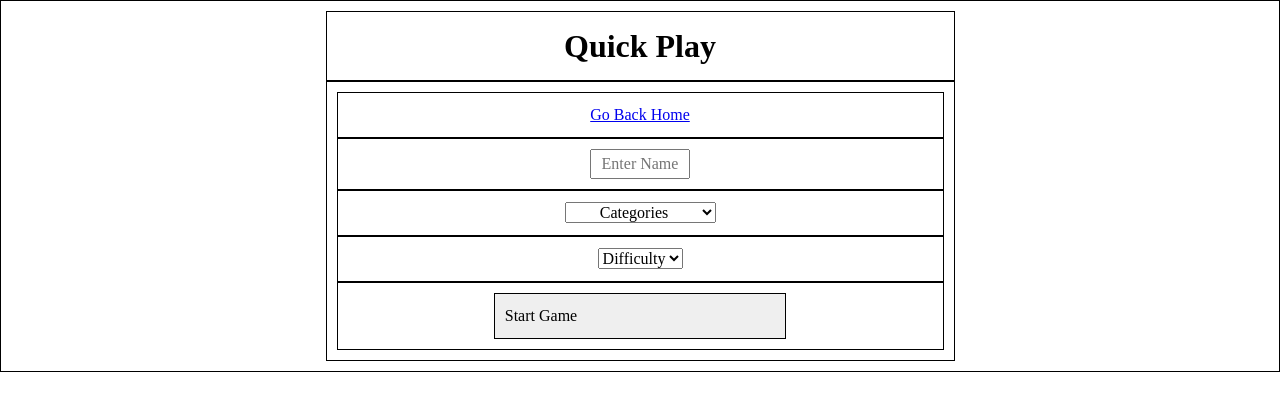
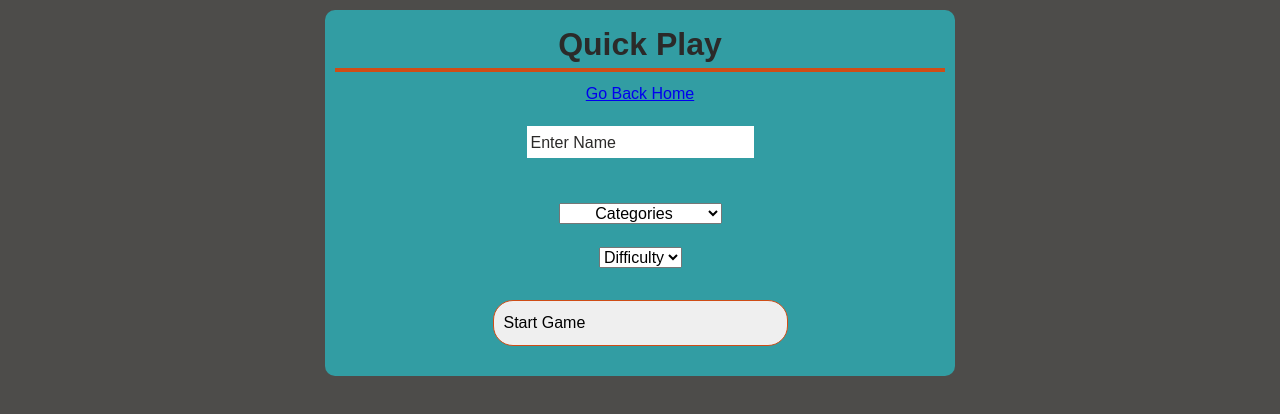
Before and after one commit to kennethd24/questionMaster, a React (Vite) app: page /QuickPlay in a window 1280 px wide. Shown: the top 414 px of the page. Built offline with nearby package versions, Linux system fonts and the light colour scheme.

Commit message:
Updated CSS

```diff
--- a/src/index.css
+++ b/src/index.css
@@ -35,6 +35,7 @@ body {
   min-height: 100vh;
   text-rendering: optimizeSpeed;
   line-height: 1.5;
+  background: #4d4c4a;
 }
 
 /* A elements that don't have a class get default styles */
@@ -72,21 +73,30 @@ select {
     scroll-behavior: auto !important;
   }
 }
+body, html {
+  font-family: 'Vazir', sans-serif;
+  color: #2b2a29
+}
+
 div {
-    border:1px solid black;
+    /* border:1px solid #cf4d16; */
     margin: auto;
     padding: 10px;
     text-align: center;
 }
 
 button {
-  border:1px solid black;
-  margin: auto;
+  border:1px solid #cf4d16;
+  margin-left: auto;
+  margin-right: auto;
+  margin-top: 10px;
+  margin-bottom: 10px;
   width: 50%;
   padding: 10px;
   text-align: center;
   display: flex;
   flex-direction: column;
+  border-radius: 20px;
 }
 
 button:hover {
@@ -116,6 +126,10 @@ button:hover {
   justify-content: space-between;
   width: 100%;
 }
+h1 {
+  border-bottom: 4px solid #cf4d16;
+  /* border-radius: 10px; */
+}
 h6 {
   border: 1px solid black;
   padding: 10px;
@@ -130,7 +144,91 @@ input {
 .container {
   width: 50%;
   min-width: 450px;
+  background-color:#329da3;
+  border-radius: 10px;
 }
 select {
   text-align: center;
 }
+
+
+
+div.omrs-input-group {
+  margin-bottom: 1.5rem;
+  position: relative;
+  width: 15.4375rem;
+  padding: 0px;
+  border-radius: 10px;
+}
+
+/* Input*/
+.omrs-input-underlined > input,
+.omrs-input-filled > input {
+	border: none;
+	border-bottom: 0.125rem solid var(--omrs-color-ink-medium-contrast);
+	width: 100%;
+	height: 2rem;
+	font-size: 1.0625rem;
+	padding-left: 0.875rem;
+	line-height: 147.6%;
+	padding-top: 0.825rem;
+	padding-bottom: 0.5rem;
+}
+
+.omrs-input-underlined > input:focus,
+.omrs-input-filled > input:focus {
+	outline: none;
+}
+
+.omrs-input-underlined > .omrs-input-label,
+.omrs-input-filled > .omrs-input-label {
+	position: absolute;
+	top: 0.9375rem;
+	left: 0.875rem;
+	line-height: 147.6%;
+	color: var(--omrs-color-ink-medium-contrast);
+	transition: top .2s;
+}
+
+/* .omrs-input-underlined > svg,
+.omrs-input-filled > svg {
+	position: absolute;
+	top: 0.9375rem;
+	right: 0.875rem;
+	fill: var(--omrs-color-ink-medium-contrast);
+} */
+
+.omrs-input-underlined > .omrs-input-helper {
+	font-size: 0.9375rem;
+	color: var(--omrs-color-ink-medium-contrast);
+	letter-spacing: 0.0275rem;
+	margin: 0.125rem 0.875rem;
+}
+
+.omrs-input-underlined > input:hover,
+.omrs-input-filled > input:hover {
+	background: #f5b732;
+	border-color: #f5b732;
+}
+
+.omrs-input-underlined > input:focus + .omrs-input-label,
+.omrs-input-underlined > input:valid + .omrs-input-label {
+	top: 0;
+	font-size: 0.9375rem;
+	margin-bottom: 32px;;
+}
+
+.omrs-input-underlined:not(.omrs-input-danger) > input:focus + .omrs-input-label,
+.omrs-input-filled:not(.omrs-input-danger) > input:focus + .omrs-input-label {
+	color: var(--omrs-color-interaction);
+}
+
+.omrs-input-underlined:not(.omrs-input-danger) > input:focus,
+.omrs-input-filled:not(.omrs-input-danger) > input:focus {
+	border-color: var(--omrs-color-interaction);
+}
+
+.omrs-input-underlined:not(.omrs-input-danger) > input:focus ~ svg,
+.omrs-input-filled:not(.omrs-input-danger) > input:focus ~ svg {
+	fill: var(--omrs-color-ink-high-contrast);
+}
--- a/src/pages/Home.tsx
+++ b/src/pages/Home.tsx
@@ -2,18 +2,14 @@ import { Link } from 'react-router-dom';
 
 export default function Home() {
   return (
-    <>
     <div className="container">
       <h1>Question Master</h1>
-      </div>
-      <div className="container">
       <div>Multiplayer</div>
       <div>Leadership</div>
       <div>Statistics</div>
-        <div>
-          <Link to="/QuickPlay">Quick Play</Link>
+      <Link to="/QuickPlay" style={{ textDecoration: 'none' }}>
+        <button type="button">Quick Play</button>
+      </Link>
     </div>
-      </div>
-    </>
   );
 }
--- a/src/pages/QuickPlay.tsx
+++ b/src/pages/QuickPlay.tsx
@@ -48,21 +48,22 @@ export default function QuickPlay() {
   }
 
   return (
-    <>
     <div className="container">
       <h1>Quick Play</h1>
-      </div>
-      <div className="container">
       <div>
         <Link to="/">Go Back Home</Link>
       </div>
-        <div>
+      <div className="omrs-input-group">
+        <div className="omrs-input-underlined">
           <input
+            required
             value={currentName}
             onChange={(e) => setCurrentName(e.target.value)}
-            placeholder="Enter Name"
           />
+          <span className="omrs-input-label">Enter Name</span>
         </div>
+      </div>
+
       <div>
         <select name="categories">
           <option value="">Categories</option>
@@ -86,9 +87,7 @@ export default function QuickPlay() {
             <option
               value={item.label}
               key={item.label}
-                onClick={() =>
-                  setCurrentDifficulty(`&difficulty=${item.value}`)
-                }
+              onClick={() => setCurrentDifficulty(`&difficulty=${item.value}`)}
             >
               {item.label}
             </option>
@@ -101,6 +100,5 @@ export default function QuickPlay() {
         </button>
       </div>
     </div>
-    </>
   );
 }
--- a/src/pages/Results.tsx
+++ b/src/pages/Results.tsx
@@ -10,22 +10,20 @@ export default function Results() {
   }
 
   return (
-    <>
     <div className="container">
       <h1>{`Great job ${name}!`}</h1>
       <h3>{rightAnswers} Correct Answers</h3>
       <h3>Score: {score} </h3>
-      </div>
-      <div className="container">
       <div>
         <button type="submit" onClick={handleClick}>
           Play Again
         </button>
       </div>
       <div>
-          <Link to="/">Go Back Home</Link>
+        <Link to="/" style={{ textDecoration: 'none' }}>
+          <button type="button">Go Back Home</button>
+        </Link>
       </div>
     </div>
-    </>
   );
 }
--- a/src/pages/StartGame.tsx
+++ b/src/pages/StartGame.tsx
@@ -24,7 +24,7 @@ export default function StartGame() {
         // add thumbs up, gold coins, jump
         selectedAnswer?.classList.add('correct');
         setRightAnswers(rightAnswers + 1);
-        setScore(score + 100 + 100 * (counter / 10));
+        setScore(score + 100 + 100 * (Math.min(counter + 1, 10) / 10));
       } else {
         selectedAnswer?.classList.add('wrong');
       }
@@ -65,7 +65,6 @@ export default function StartGame() {
   }, [counter, allAnswers, verifyAnswer]);
 
   return (
-    <>
     <div className="container">
       <div>
         <Link to="/">Home</Link>
@@ -79,7 +78,6 @@ export default function StartGame() {
       </div>
       <div>
         <h3>{question}</h3>
-        </div>
       </div>
       {allAnswers.map((answer) => (
         <button
@@ -95,6 +93,6 @@ export default function StartGame() {
           {answer}
         </button>
       ))}
-    </>
+    </div>
   );
 }
```
Lines whose indentation alone changed are shown as unchanged.
